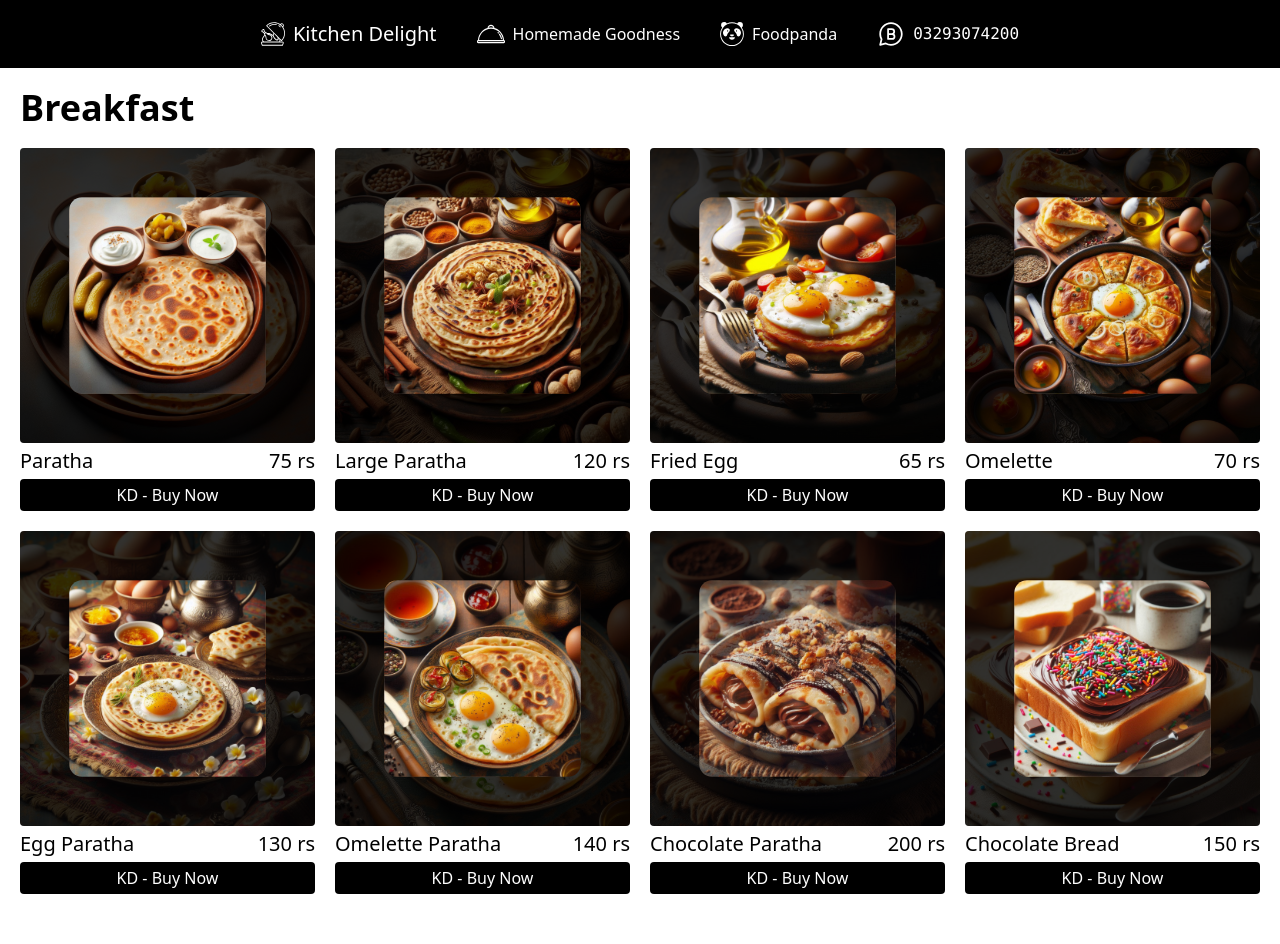
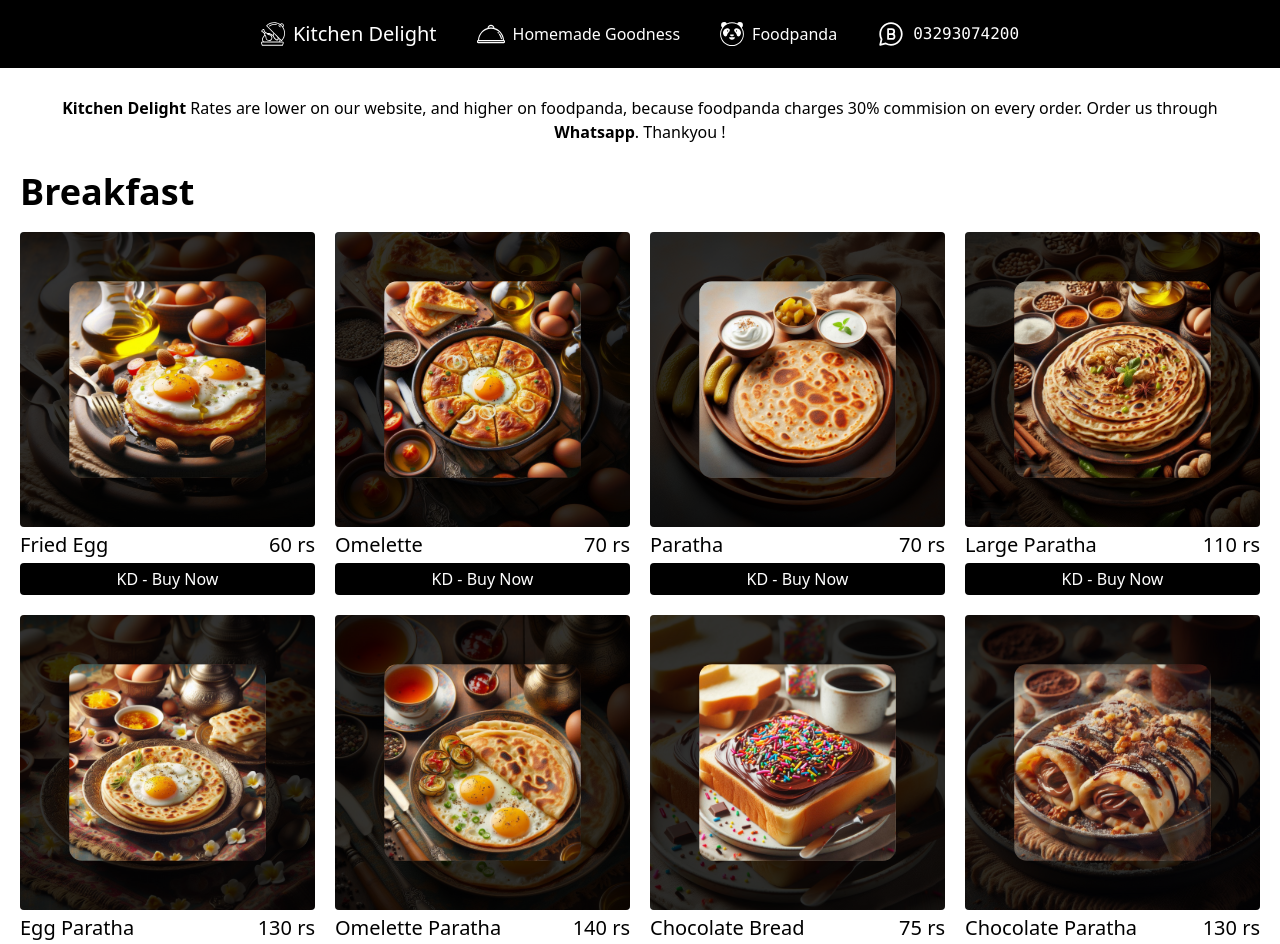
Before and after one commit to safi-siddiqui-github/nextjs_app, a Next.js app: page /kitchenDelight in a window 1280 px wide. Shown: the top 944 px of the page. Before the commit the page ends 914 px from the top, so only its background shows below. Built offline with nearby package versions, Linux system fonts and the light colour scheme.

Commit message:
'update'

```diff
--- a/app/kitchenDelight/page.tsx
+++ b/app/kitchenDelight/page.tsx
@@ -6,8 +6,9 @@ import friedEgg from "@/public/kd/KD-Fried-Egg.svg"
 import omelette from "@/public/kd/KD-Omellete.svg"
 import eggParatha from "@/public/kd/KD-Egg-Paratha.svg"
 import omeletteParatha from "@/public/kd/KD-Omelette-Paratha.svg"
+import chocolateBread from "@/public/kd/KD-Chocolate-Bread.svg"
 import chocolateParatha from "@/public/kd/KD-Chocolate-Paratha.svg"
-import chocolateBread from "@/public/kd/KD-Chocolate-Bread.svg"
+import largeChocolateParatha from "@/public/kd/KD-Large-Chocolate-Paratha.svg"
 
 export default async function Page() {
 
@@ -16,24 +17,24 @@ export default async function Page() {
             name: 'Breakfast',
             items: [
                 {
-                    name: 'Paratha',
-                    price: '75',
-                    image: paratha,
-                },
-                {
-                    name: 'Large Paratha',
-                    price: '120',
-                    image: largeParatha,
-                },
-                {
                     name: 'Fried Egg',
-                    price: '65',
+                    price: '60',
                     image: friedEgg,
                 },
                 {
                     name: 'Omelette',
                     price: '70',
                     image: omelette,
+                },
+                {
+                    name: 'Paratha',
+                    price: '70',
+                    image: paratha,
+                },
+                {
+                    name: 'Large Paratha',
+                    price: '110',
+                    image: largeParatha,
                 },
                 {
                     name: 'Egg Paratha',
@@ -46,14 +47,19 @@ export default async function Page() {
                     image: omeletteParatha,
                 },
                 {
+                    name: 'Chocolate Bread',
+                    price: '75',
+                    image: chocolateBread,
+                },
+                {
                     name: 'Chocolate Paratha',
-                    price: '200',
+                    price: '130',
                     image: chocolateParatha,
                 },
                 {
-                    name: 'Chocolate Bread',
-                    price: '150',
-                    image: chocolateBread,
+                    name: 'Large Chocolate Paratha',
+                    price: '170',
+                    image: largeChocolateParatha,
                 },
             ],
         },
@@ -61,10 +67,17 @@ export default async function Page() {
 
     return (
         <div className="flex flex-col p-5 gap-5">
+
+            <div className="px-5 py-2 flex flex-col text-center">
+                <p className="">
+                    <span className="font-semibold">Kitchen Delight</span> Rates are lower on our website, and higher on foodpanda, because foodpanda charges 30% commision on every order. Order us through <span className="font-semibold">Whatsapp</span>. Thankyou !
+                </p>
+            </div>
+
             {
                 dishes.map(({ name, items }) => {
                     return (
-                        <div className="flex flex-col gap-5">
+                        <div key={name} className="flex flex-col gap-5">
                             <h2 className="text-4xl font-semibold">{name}</h2>
                             <div className="grid grid-cols-1 sm:grid-cols-2 md:grid-cols-2 lg:grid-cols-3 xl:grid-cols-4 gap-5">
                                 {
```
Also changed, not shown: public/kd/KD-Large-Chocolate-Paratha.svg (added).
